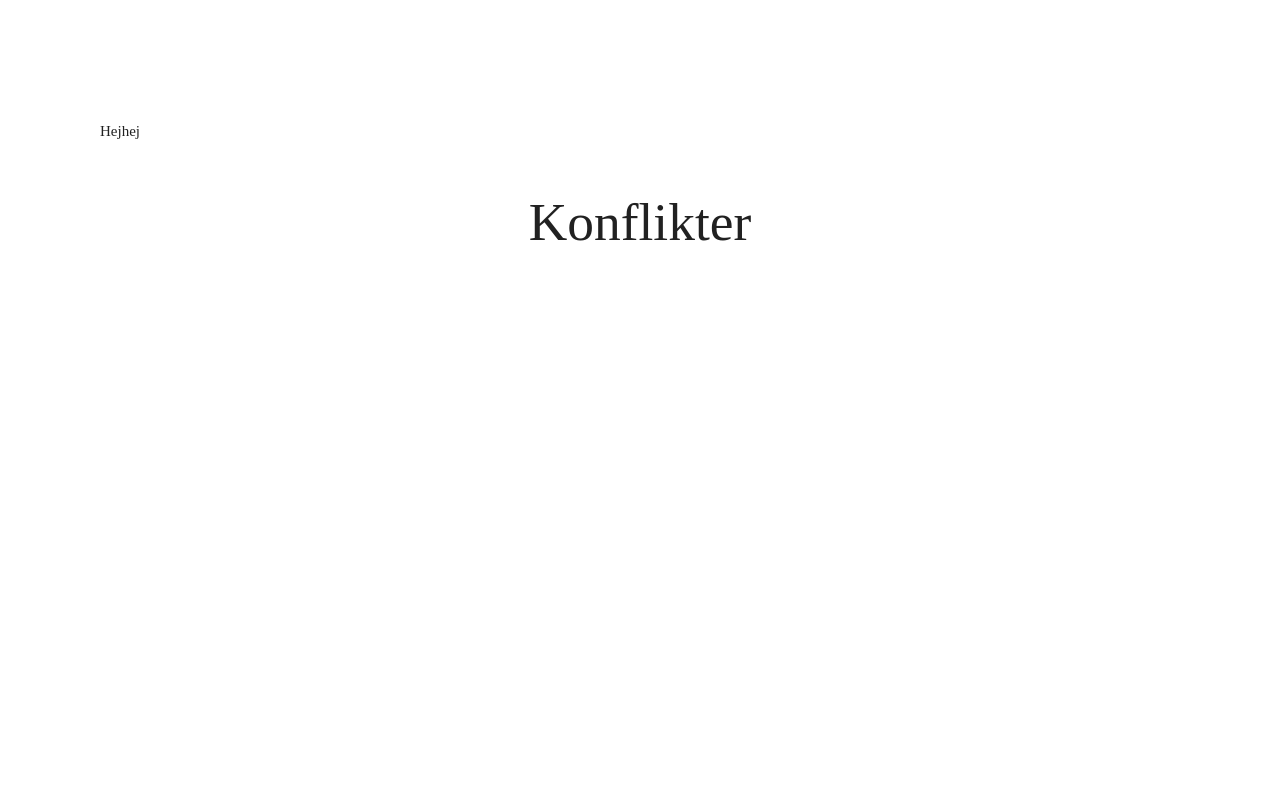
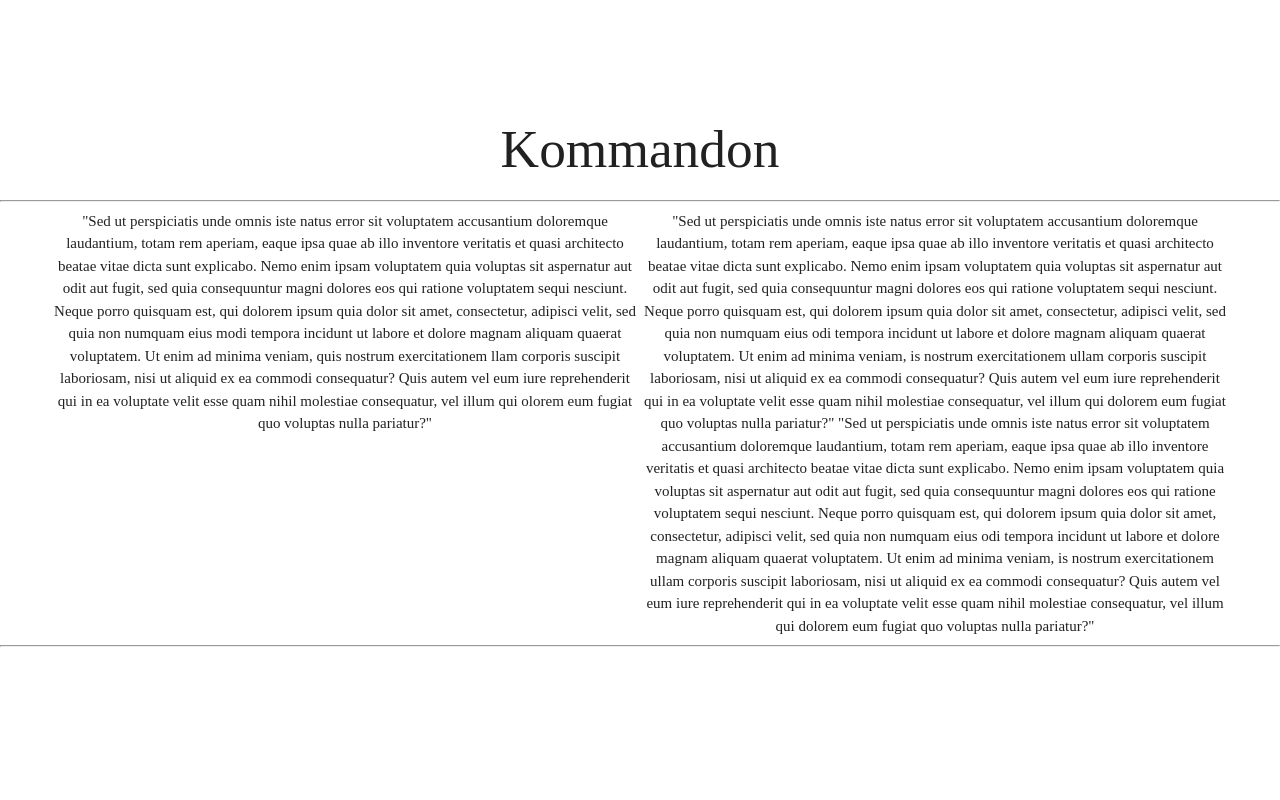
Before and after one commit to ellinorwase/how-to-git, a React (Create React App) app: page / in a window 1280 px wide. Shown: the part 1580-2380 px from the top of the page. Built offline with nearby package versions, Linux system fonts and the light colour scheme; a web font is replaced by a local one.

Commit message:
started working on command comp

```diff
--- a/src/components/commands.js
+++ b/src/components/commands.js
@@ -7,9 +7,44 @@ export class commands extends Component {
         return (
 
             <div className='wrapper1'>
-                Hejhej
+                <h2>Kommandon</h2>
+                <hr></hr>
+                <div className='wrapper2'>
+                    <div className='wrapper3'>
+                    "Sed ut perspiciatis unde omnis iste natus error sit voluptatem accusantium doloremque
+                    laudantium, totam rem aperiam, eaque ipsa quae ab illo inventore veritatis et quasi
+                    architecto beatae vitae dicta sunt explicabo. Nemo enim ipsam voluptatem quia voluptas
+                    sit aspernatur aut odit aut fugit, sed quia consequuntur magni dolores eos qui ratione
+                    voluptatem sequi nesciunt. Neque porro quisquam est, qui dolorem ipsum quia dolor sit amet,
+                    consectetur, adipisci velit, sed quia non numquam eius modi tempora incidunt ut labore et
+                    dolore magnam aliquam quaerat voluptatem. Ut enim ad minima veniam, quis nostrum exercitationem
+                    llam corporis suscipit laboriosam, nisi ut aliquid ex ea commodi consequatur? Quis autem vel eum
+                    iure reprehenderit qui in ea voluptate velit esse quam nihil molestiae consequatur, vel illum qui
+                    olorem eum fugiat quo voluptas nulla pariatur?"
+                    </div>
+                    <div className='wrapper4'>
+                    "Sed ut perspiciatis unde omnis iste natus error sit voluptatem accusantium doloremque laudantium,
+                    totam rem aperiam, eaque ipsa quae ab illo inventore veritatis et quasi architecto beatae vitae
+                    dicta sunt explicabo. Nemo enim ipsam voluptatem quia voluptas sit aspernatur aut odit aut fugit,
+                    sed quia consequuntur magni dolores eos qui ratione voluptatem sequi nesciunt. Neque porro quisquam
+                     est, qui dolorem ipsum quia dolor sit amet, consectetur, adipisci velit, sed quia non numquam eius
+                     odi tempora incidunt ut labore et dolore magnam aliquam quaerat voluptatem. Ut enim ad minima veniam,
+                     is nostrum exercitationem ullam corporis suscipit laboriosam, nisi ut aliquid ex ea commodi consequatur?
+                      Quis autem vel eum iure reprehenderit qui in ea voluptate velit esse quam nihil molestiae consequatur,
+                       vel illum qui dolorem eum fugiat quo voluptas nulla pariatur?"
+                       "Sed ut perspiciatis unde omnis iste natus error sit voluptatem accusantium doloremque laudantium,
+                    totam rem aperiam, eaque ipsa quae ab illo inventore veritatis et quasi architecto beatae vitae
+                    dicta sunt explicabo. Nemo enim ipsam voluptatem quia voluptas sit aspernatur aut odit aut fugit,
+                    sed quia consequuntur magni dolores eos qui ratione voluptatem sequi nesciunt. Neque porro quisquam
+                     est, qui dolorem ipsum quia dolor sit amet, consectetur, adipisci velit, sed quia non numquam eius
+                     odi tempora incidunt ut labore et dolore magnam aliquam quaerat voluptatem. Ut enim ad minima veniam,
+                     is nostrum exercitationem ullam corporis suscipit laboriosam, nisi ut aliquid ex ea commodi consequatur?
+                      Quis autem vel eum iure reprehenderit qui in ea voluptate velit esse quam nihil molestiae consequatur,
+                       vel illum qui dolorem eum fugiat quo voluptas nulla pariatur?"
+                    </div>
 
-
+                </div>
+                <hr></hr>
 
             </div>
         )
--- a/src/css/commands.css
+++ b/src/css/commands.css
@@ -1,4 +1,31 @@
 
 .wrapper1{
-    margin-left: 100px;
+    text-align: center;
+    height: 100vh;
+
 }
+
+.wrapper2{
+    text-align: center;
+    display: flex;
+    width: 100%;
+
+}
+
+.wrapper3{
+    text-align: center;
+    display: flex;
+    width: 50%;
+    margin-left: 50px;
+    justify-content: space-between;
+
+}
+
+.wrapper4{
+    text-align: center;
+    display: flex;
+    width: 50%;
+    margin-right:50px;
+    justify-content: space-between;
+
+}
```
